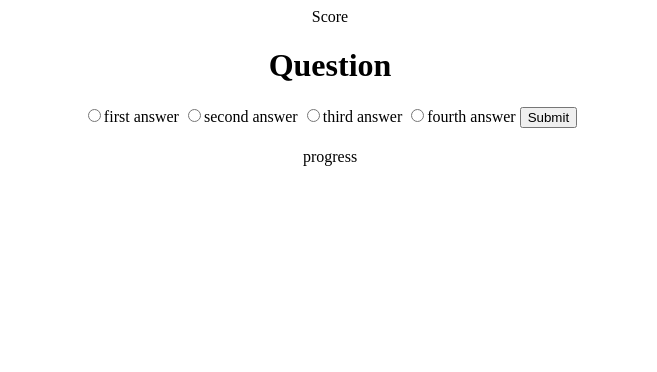
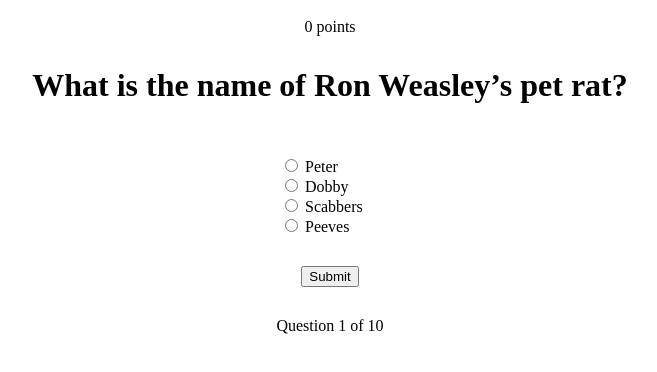
Before and after one commit to lalazang/Harry-Potter-Quiz-App, a plain HTML site: page index.html in a window 1280 px wide. Shown: the whole page, without its empty margins (310-967 px from the left). Drawn offline with nearby package versions, Linux system fonts and the light colour scheme.

Commit message:
edited html and css

```diff
--- a/index.html
+++ b/index.html
@@ -3,24 +3,36 @@
   <head>
     <meta charset="utf-8">
     <meta name="viewport" content="width=device-width">
-    <title>repl.it</title>
+    <title>Harry Potter Quiz App</title>
     <link href="style.css" rel="stylesheet" type="text/css" />
   </head>
   <body>
-    <div class="score">Score</div>
-    <h1 class="question">Question</h1>
+    <div class="score">0 points</div>
+    <h1 class="question">What is the name of Ron Weasley’s pet rat?</h1>
 
     <form class="answers">
-        <input class="choice" type="radio" name="answer" value="A"><div class="answer-text">first answer</div>
-        <input class="choice" type="radio" name="answer" value="B"><div class="answer-text">second answer</div>
-        <input class="choice" type="radio" name="answer" value="C"><div class="answer-text">third answer</div>
-        <input class="choice" type="radio" name="answer" value="D"><div class="answer-text">fourth answer</div>
-
-        <button type="submit">Submit</button>
+      <div class="wholeAnswer">
+        <input class="choice answerA" type="radio" name="answer" id="A" value="Peter">
+        <label class="answerA answerText" for="A">Peter</label>
+      </div>
+      <div class="wholeAnswer">
+        <input class="choice answerB" type="radio" name="answer" id="B" value="Dobby">
+        <label class="answerB answerText" for="B">Dobby</label>
+      </div>
+      <div class="wholeAnswer">
+        <input class="choice answerC" type="radio" name="answer" id="C" value="Scabbers">
+        <label class="answerC answerText" for="C">Scabbers</label>
+      </div>
+      <div class="wholeAnswer">
+        <input class="choice answerD" type="radio" name="answer" id="D" value="Peeves">
+        <label class="answerD answerText" for="D">Peeves</label>
+      </div>
     </form>
 
+    <button type="submit">Submit</button>
 
-    <div class="progress">progress</div>
+
+    <div class="progress">Question 1 of 10</div>
 
     <script
   src="https://code.jquery.com/jquery-3.4.1.js"
--- a/style.css
+++ b/style.css
@@ -2,10 +2,20 @@
     text-align: center;
 }
 
-.choice, .answer-text {
-    display: inline;
+.score {
+    padding: 10px;
+}
+
+.answers {
+    width: 100px;
+    padding: 30px;
+    margin: 0 auto;
+}
+
+.wholeAnswer {
+    text-align: left;
 }
 
 .progress {
-    padding: 20px;
+    padding: 30px;
 }
```
